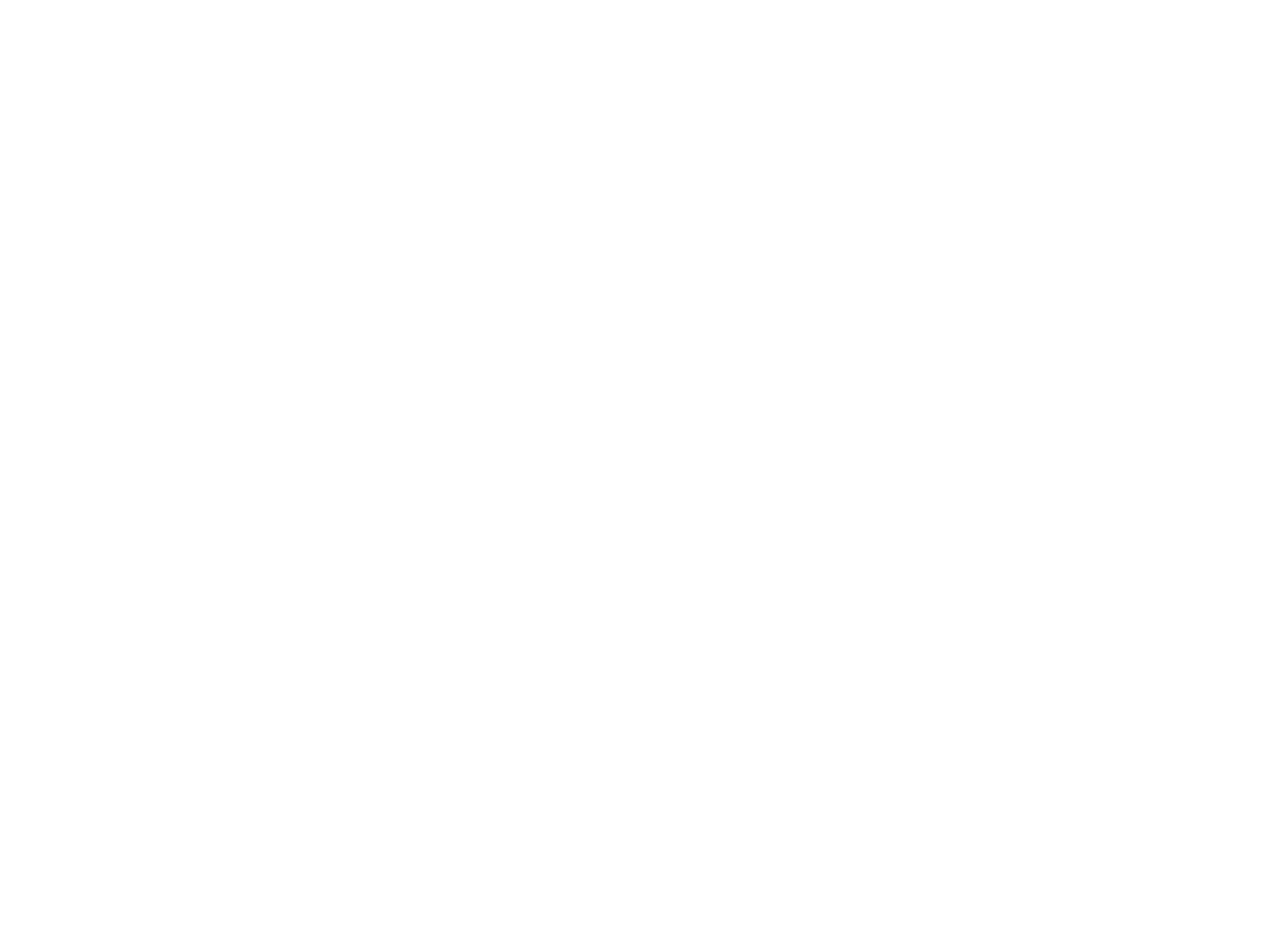
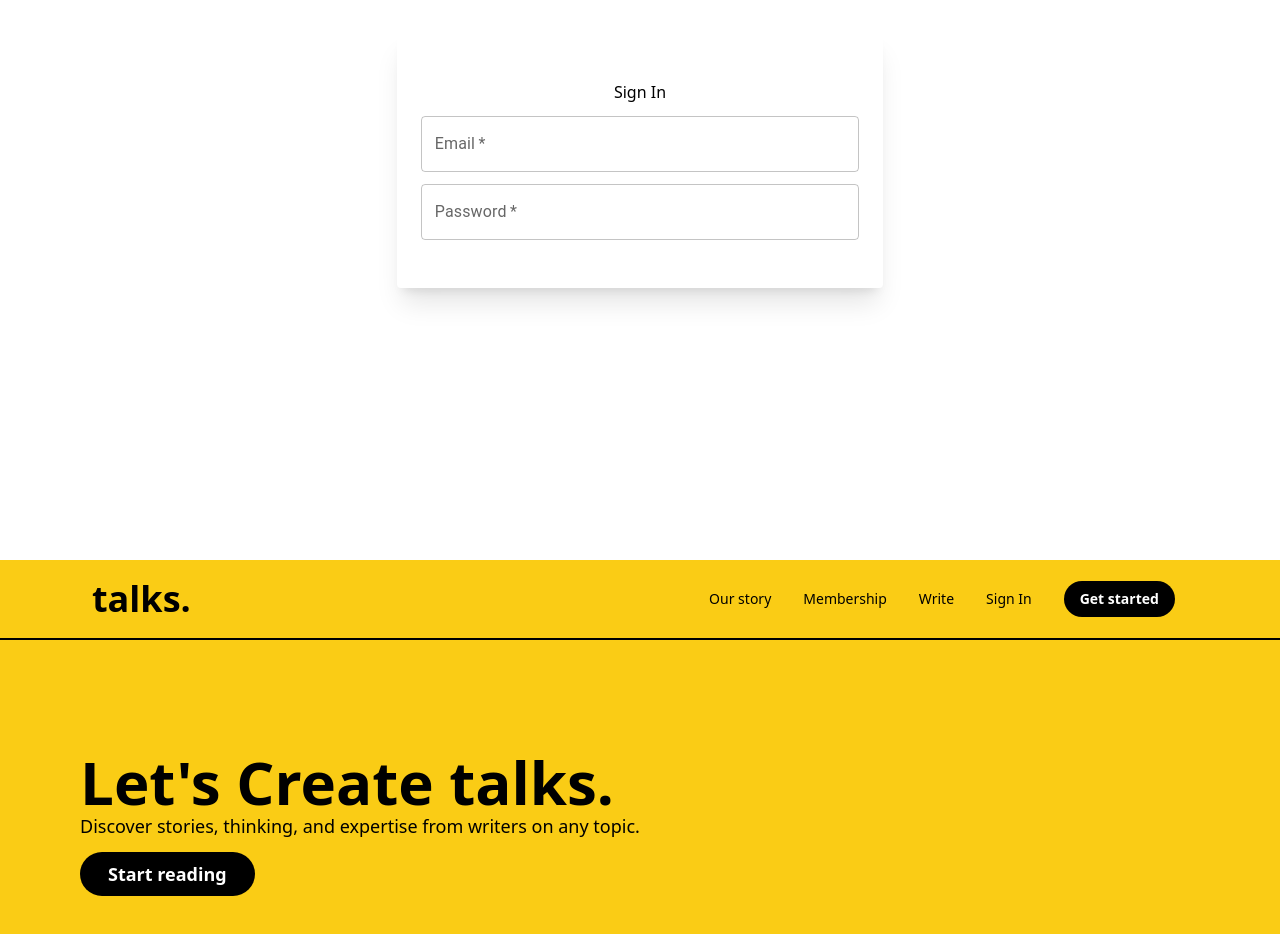
Before and after one commit to sumeraruwen/Blog-Site, a React (Create React App) app: page /SignIn in a window 1280 px wide. Shown: the part 240-1174 px from the top of the page. Before the commit the page ends 800 px from the top, so only its background shows below. Built offline with nearby package versions, Linux system fonts and the light colour scheme.

Commit message:
routing updated

```diff
--- a/package.json
+++ b/package.json
@@ -3,6 +3,9 @@
   "version": "0.1.0",
   "private": true,
   "dependencies": {
+    "@emotion/react": "^11.10.8",
+    "@emotion/styled": "^11.10.8",
+    "@mui/material": "^5.12.3",
     "@testing-library/jest-dom": "^5.16.5",
     "@testing-library/react": "^13.4.0",
     "@testing-library/user-event": "^13.5.0",
@@ -12,6 +15,7 @@
     "@types/react-dom": "^18.2.1",
     "react": "^18.2.0",
     "react-dom": "^18.2.0",
+    "react-router-dom": "^6.11.0",
     "react-scripts": "5.0.1",
     "typescript": "^4.9.5",
     "web-vitals": "^2.1.4"
--- a/src/App.tsx
+++ b/src/App.tsx
@@ -2,10 +2,12 @@
 import logo from './logo.svg';
 import './App.css';
 import Home from './pages/Home';
+import Content from './components/Content';
 
 function App() {
   return (
     <div className="App">
+      <Content/>
       <Home/>
 
     </div>
--- a/src/components/Content/Content.tsx
+++ b/src/components/Content/Content.tsx
@@ -1,9 +1,18 @@
 import React, { Component } from 'react'
+import { Route, Routes } from 'react-router-dom'
+import Home from '../../pages/Home'
+import SignIn from '../../pages/SignIn'
 
 export default class Content extends Component {
     render() {
         return (
             <div>
+                 <Routes>
+
+                    <Route path="/SignIn" element={<SignIn/>}></Route>
+
+
+                </Routes>
 
             </div>
         )
--- a/src/components/Header/Header.tsx
+++ b/src/components/Header/Header.tsx
@@ -1,30 +1,41 @@
 import React, { Component } from 'react'
+import { NavLink } from 'react-router-dom'
 
 export default class Header extends Component {
   render() {
     return (
+        <>
       <div>
-        <section className="bg-yellow-400 w-full fixed h-20 p-3 text-Black">
+        <section className=" bg-yellow-400 w-full fixed h-20 p-3 text-Black border-b-2 border-black ">
         <div className="h-full flex">
           <section className="h-full w-1/2 flex items-center">
 
             <h1 className="pl-20 text-4xl font-semibold ">talks.</h1>
           </section>
 
-          <section className="h-full w-1/2 flex justify-end gap-10 items-center pr-6 text-sm">
+          <section className="h-full w-1/2 flex justify-center gap-8 items-center pr-6 text-sm">
 
             <a href="">Our story</a>
             <a href="">Membership</a>
             <a href="">Write</a>
-            <a href="">Sign In</a>
+            {/* <a href="">Sign In</a> */}
+            <NavLink to={"/SignIn"}>
+                  Sign In
+                </NavLink>
             <button className="bg-black text-white py-2 px-4 rounded-3xl font-semibold">Get started</button>
 
 
-          </section>
+          </section >
+
+
 
         </div>
       </section>
+
+
+
       </div>
+      </>
     )
   }
 }
--- a/src/index.tsx
+++ b/src/index.tsx
@@ -3,14 +3,15 @@
 import './index.css';
 import App from './App';
 import reportWebVitals from './reportWebVitals';
+import { BrowserRouter } from 'react-router-dom';
 
 const root = ReactDOM.createRoot(
   document.getElementById('root') as HTMLElement
 );
 root.render(
-  <React.StrictMode>
+  <BrowserRouter>
     <App />
-  </React.StrictMode>
+    </BrowserRouter>
 );
 
 // If you want to start measuring performance in your app, pass a function
--- a/src/pages/Home/Home.tsx
+++ b/src/pages/Home/Home.tsx
@@ -4,9 +4,28 @@
 export default class Home extends Component {
   render() {
     return (
-      <div>
-        <Header/>
-      </div>
+
+        <div>
+
+         <Header/>
+
+         <div className="bg-yellow-400 h-96 w-full pt-48 ">
+             <section className="relative">
+             <h1 className=" text-6xl pl-20 font-semibold">Let's Create talks.</h1>
+             <h2 className="pl-20  text-lg ">Discover stories, thinking, and expertise from writers on any topic.</h2>
+             <button className="bg-black text-white text-lg py-2 px-7 ml-20 mt-3 rounded-3xl font-semibold">Start reading </button>
+
+
+             </section>
+
+
+         </div>
+
+
+
+        </div>
+
+
     )
   }
 }
--- /dev/null
+++ b/src/pages/SignIn/SignIn.tsx
@@ -0,0 +1,41 @@
+import React, { Component } from 'react'
+import { TextField } from '@mui/material'
+import { Link } from 'react-router-dom'
+
+
+export default class SignIn extends Component {
+  render() {
+    return (
+
+      <div className="py-6 px-8 min-h-screen flex justify-center items-center bg-accent-navy-50">
+
+      <div className="bg-white rounded px-6 py-12 w-[40%] text-center shadow-xl">
+         <h4>Sign In</h4>
+         <form className="w-full flex flex-col space-y-3 mt-3">
+   <TextField
+     label="Email"
+     type="email"
+     variant="outlined"
+     placeholder="Enter your email"
+     fullWidth={true}
+     required
+   />
+   <TextField
+     label="Password"
+     type="password"
+     variant="outlined"
+     placeholder="Enter your password"
+     fullWidth={true}
+     required
+   />
+   {/* <Link to={"/Home"}>
+     <button className="w-full bg-accent-navy-200 text-white py-3 rounded">
+       Sign In
+     </button>
+   </Link> */}
+ </form>
+      </div>
+   </div>
+    )
+  }
+}
--- /dev/null
+++ b/src/pages/SignIn/index.ts
@@ -0,0 +1 @@
+export{default} from "./SignIn";
--- /dev/null
+++ b/src/pages/SignUp/SignUp.tsx
@@ -0,0 +1,11 @@
+import React, { Component } from 'react'
+
+export default class SignUp extends Component {
+    render() {
+        return (
+            <div>
+
+            </div>
+        )
+    }
+}
--- /dev/null
+++ b/src/pages/SignUp/index.ts
@@ -0,0 +1 @@
+export{default} from "./SignUp";
```
Also changed, not shown: 1 other file (tests, documents, lock files or other folders).
